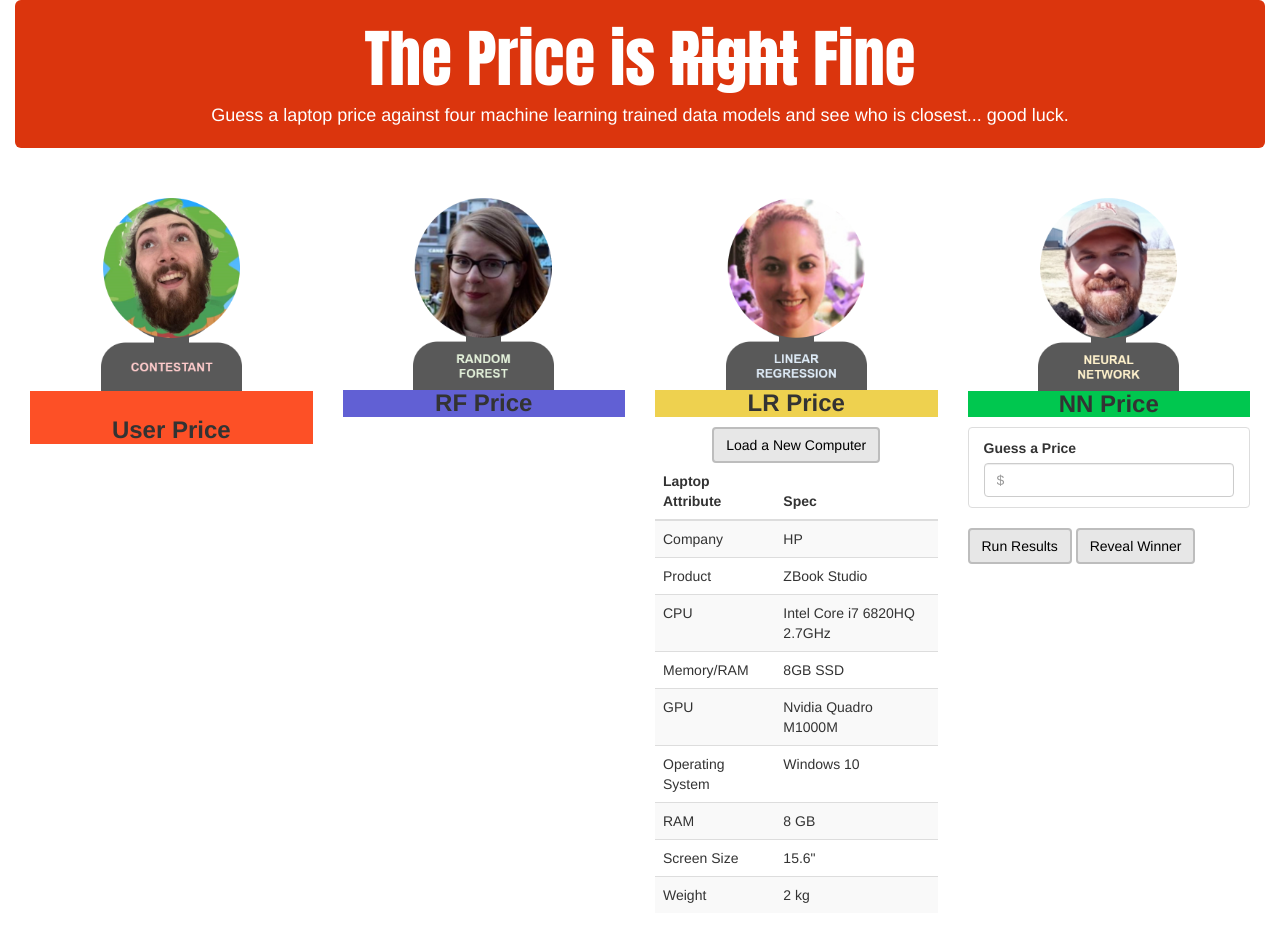
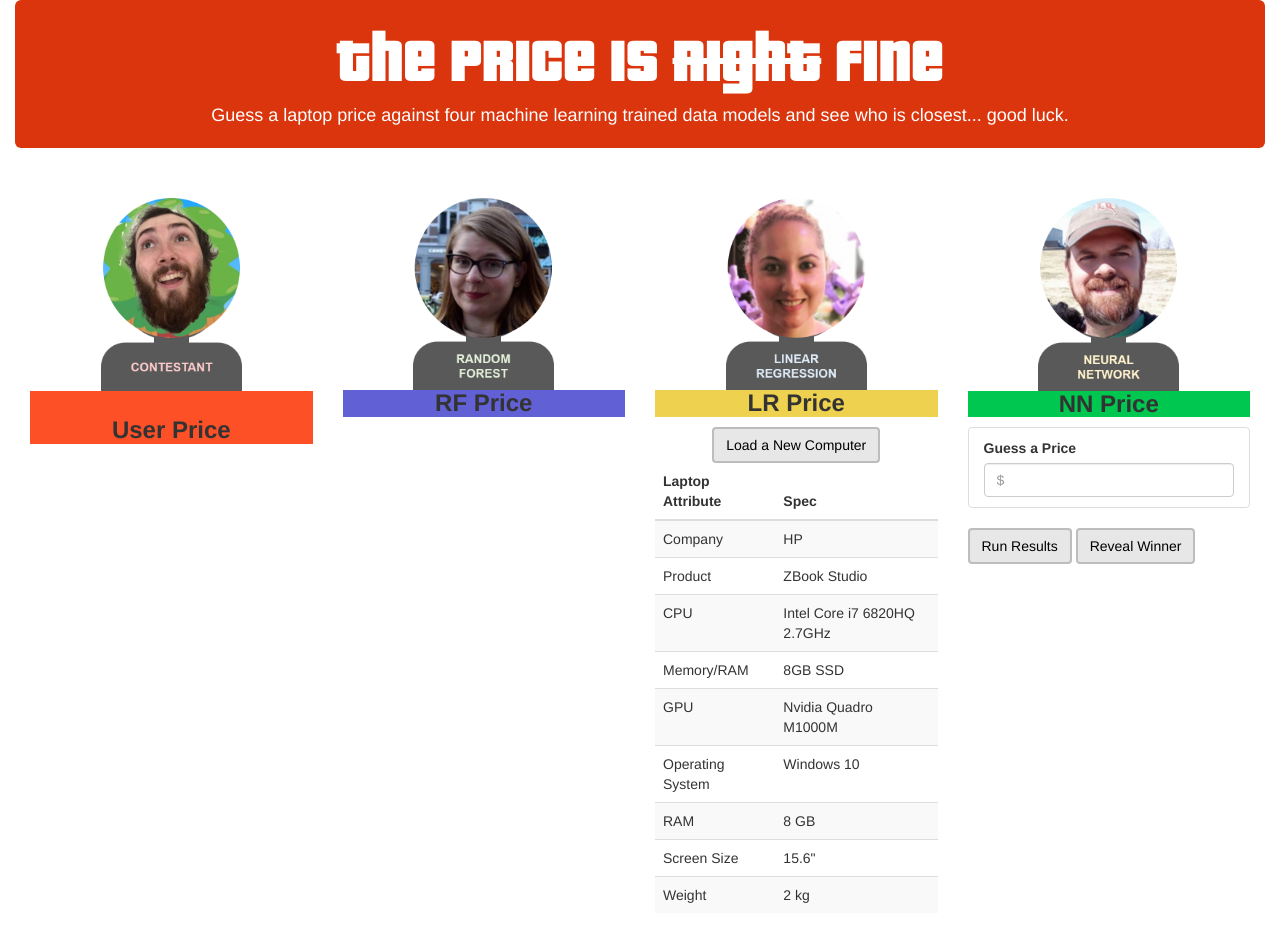
Before and after one commit to nu-datacamp/Laptop_Prices, a plain HTML site: page templates/index.html in a window 1280 px wide. Drawn offline with nearby package versions, Linux system fonts and the light colour scheme.

Commit message:
custom font

```diff
--- a/static/css/style.css
+++ b/static/css/style.css
@@ -34,3 +34,12 @@ img {
     align-items: center;
     justify-content: center;
   }
+
+  @font-face {
+    font-family: 'pricedownblack';
+    src: url('pricedown_bl-webfont.woff2') format('woff2'),
+         url('pricedown_bl-webfont.woff') format('woff');
+    font-weight: normal;
+    font-style: normal;
+
+}
--- a/templates/index.html
+++ b/templates/index.html
@@ -18,7 +18,7 @@
 
 <div class="container-fluid">
   <div class="jumbotron jumbotron-fluid" >
-    <h1 style="text-align:center;font-family:Impact"><strong>The Price is <s>Right</s> Fine</strong></h1>
+    <h1 style="text-align:center;font-family:'pricedownblack'"><strong>The Price is <s>Right</s> Fine</strong></h1>
     <p style="text-align:center;font-size:18px">Guess a laptop price against four machine learning trained data models and see who is closest... good luck.</p>
 </div>
 
```
Also changed, not shown: static/css/pricedown_bl-webfont.woff (added), static/css/pricedown_bl-webfont.woff2 (added).
